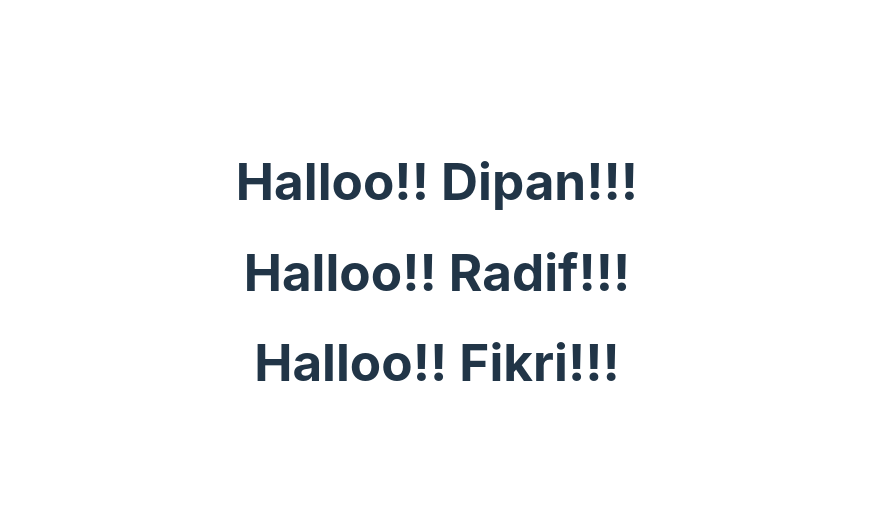
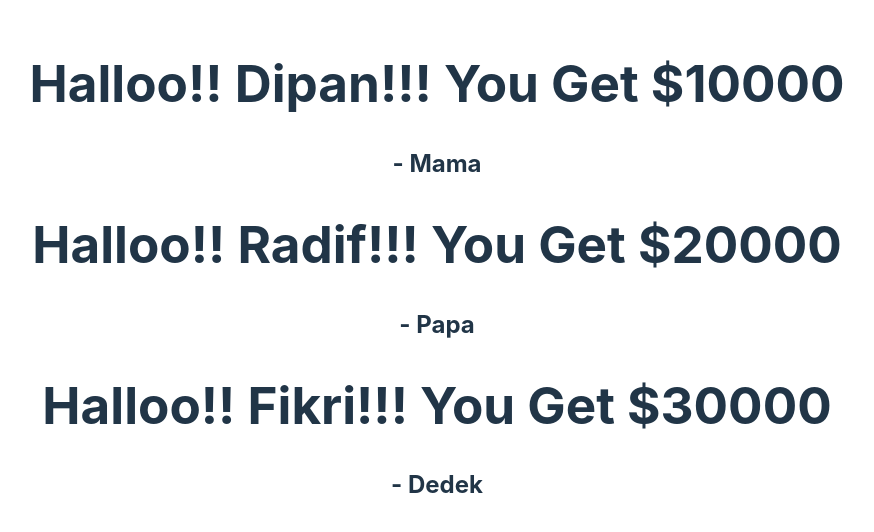
Before and after one commit to amaliradifan/First-React-App, a React (Vite) app: page / in a window 1280 px wide. Shown: the part 128-660 px from the top of the page, without its empty margins (203-1077 px from the left). Built offline with nearby package versions, Linux system fonts and the light colour scheme.

Commit message:
Menambah multiple props dengan tipe non string props

```diff
--- a/src/App.jsx
+++ b/src/App.jsx
@@ -5,9 +5,9 @@ import Name from "./Name";
 function App() {
 	return (
 		<div>
-			<Greet name="Dipan" />
-			<Greet name="Radif" />
-			<Greet name="Fikri" />
+			<Greet name="Dipan" from="Mama" order={1} />
+			<Greet name="Radif" from="Papa" order={2} />
+			<Greet name="Fikri" from="Dedek" order={3} />
 		</div>
 	);
 }
--- a/src/Greet.jsx
+++ b/src/Greet.jsx
@@ -1,5 +1,13 @@
-function Greet({ name }) {
-	return <h1>Halloo!! {name}!!! </h1>;
+function Greet({ name, from, order }) {
+	const get = order * 10000;
+	return (
+		<>
+			<h1>
+				Halloo!! {name}!!! You Get ${get}
+			</h1>
+			<h2>- {from}</h2>
+		</>
+	);
 }
 
 export default Greet;
```
